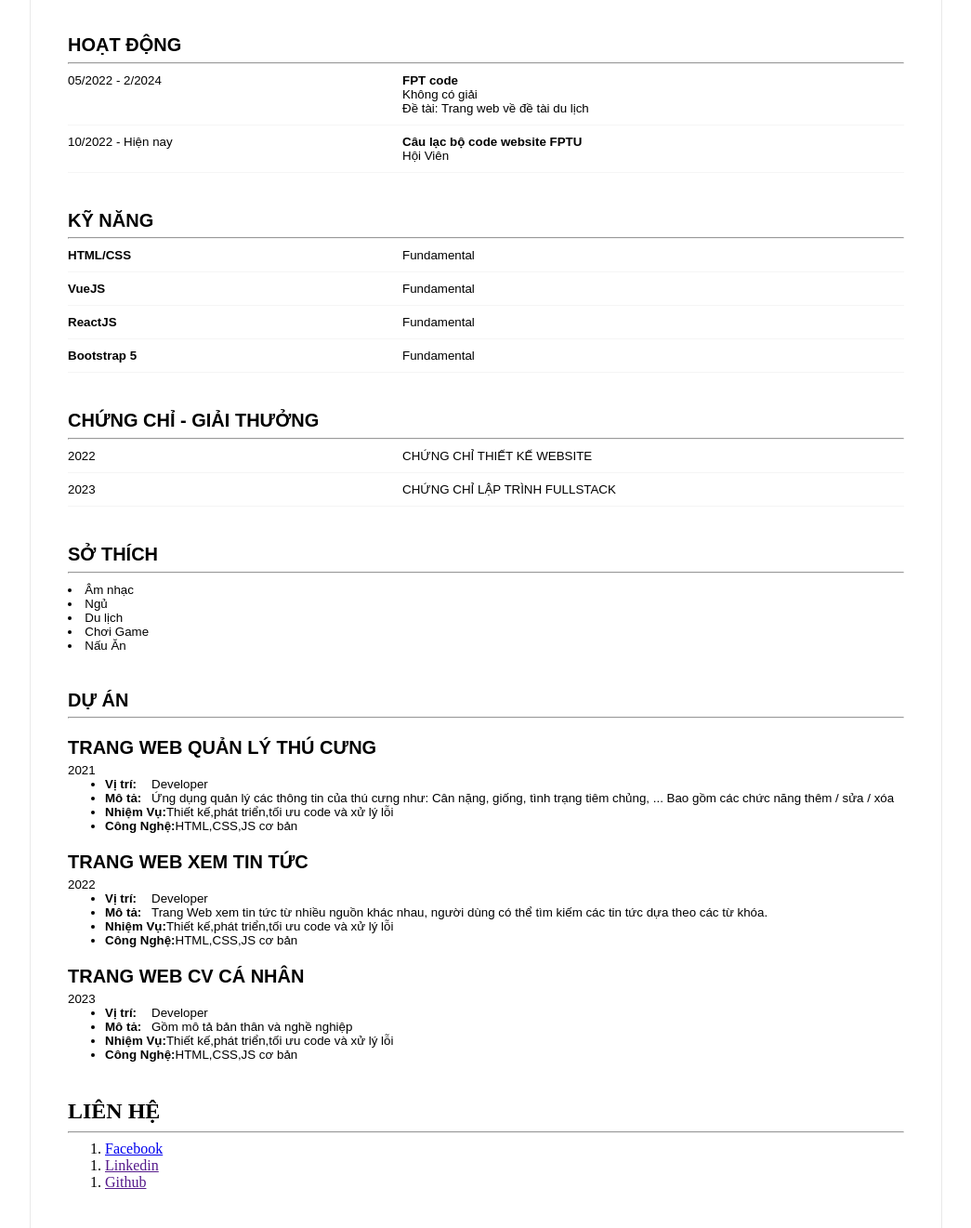
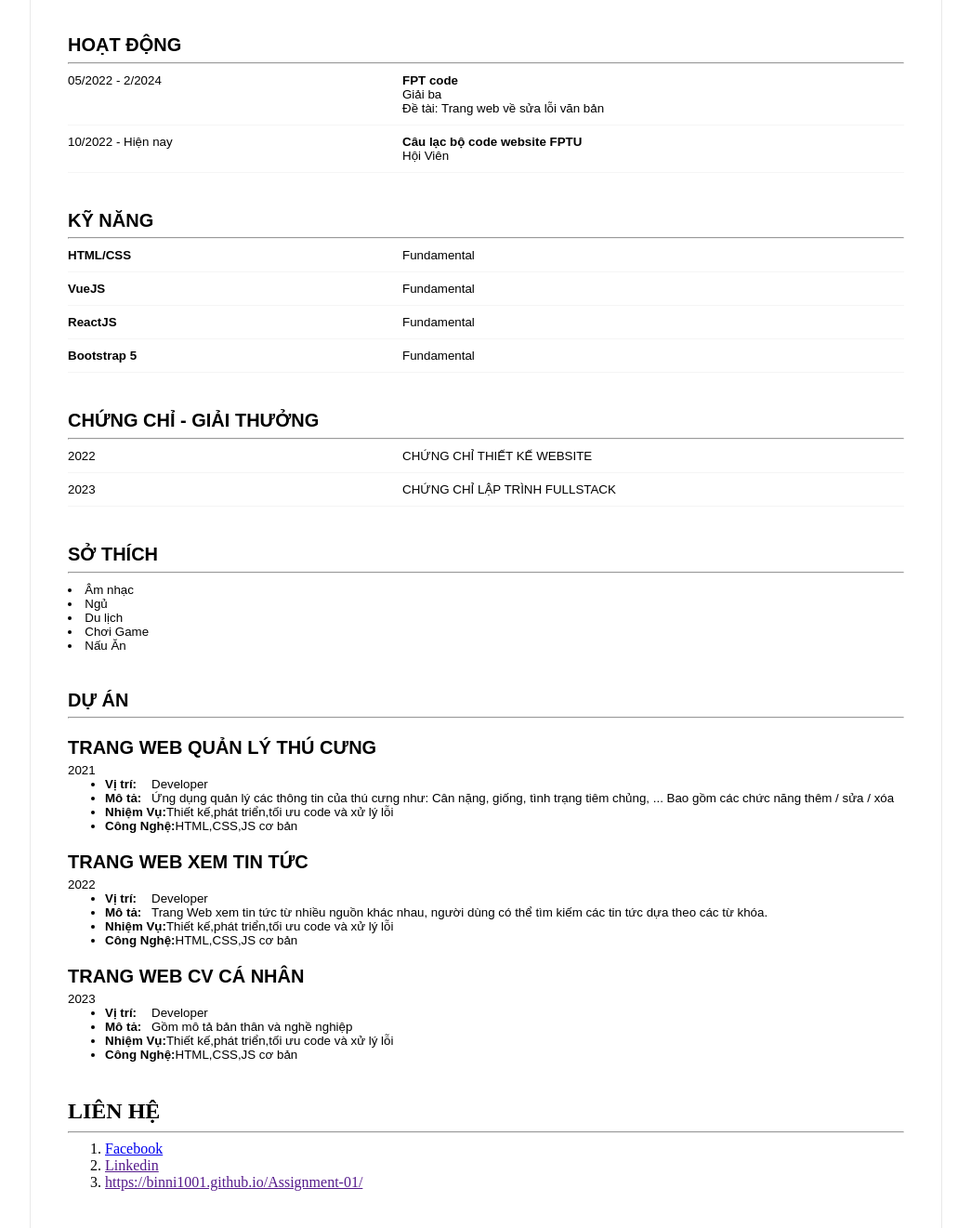
Before and after one commit to Binni1001/Assignment-01, a plain HTML site: page index.html in a window 1280 px wide. Shown: the part 932-2253 px from the top of the page at 93% size, without its empty margins (117-1162 px from the left). Drawn offline with Linux system fonts and the light colour scheme.

Commit message:
My Digital CV

```diff
--- a/index.html
+++ b/index.html
@@ -82,7 +82,7 @@
                         </div>
                         <div class="form-content-text">
                             <div class="content-day">
-                                <p>9/2019 - Hiện Nay</p>
+                                <p>6/2022 - Hiện Nay</p>
                             </div>
                             <div class="content-text">
                                 <li>
@@ -146,9 +146,9 @@
                             <div class="content-text">
                                 <li>
                                     <p>FPT code</p>
-                                    <span>Không có giải</span>
+                                    <span>Giải ba</span>
                                     <br>
-                                    <span>Đề tài: <span>Trang web về đề tài du lịch</span></span>
+                                    <span>Đề tài: <span>Trang web về sửa lỗi văn bản</span></span>
 
                                 </li>
                             </div>
@@ -339,17 +339,13 @@
             <div class="list-footer">
                 <ol>
                     <li>
-                        <a href="https://www.facebook.com/Cauu.2204">Facebook</a>
+                        <a href="https://www.facebook.com/profile.php?id=100038835948038&mibextid=uzlsIk">Facebook</a>
                     </li>
-                </ol>
-                <ol>
                     <li>
                         <a href="">Linkedin</a>
                     </li>
-                </ol>
-                <ol>
                     <li>
-                        <a href="">Github</a>
+                        <a href="">https://binni1001.github.io/Assignment-01/</a>
                     </li>
                 </ol>
             </div>
```
